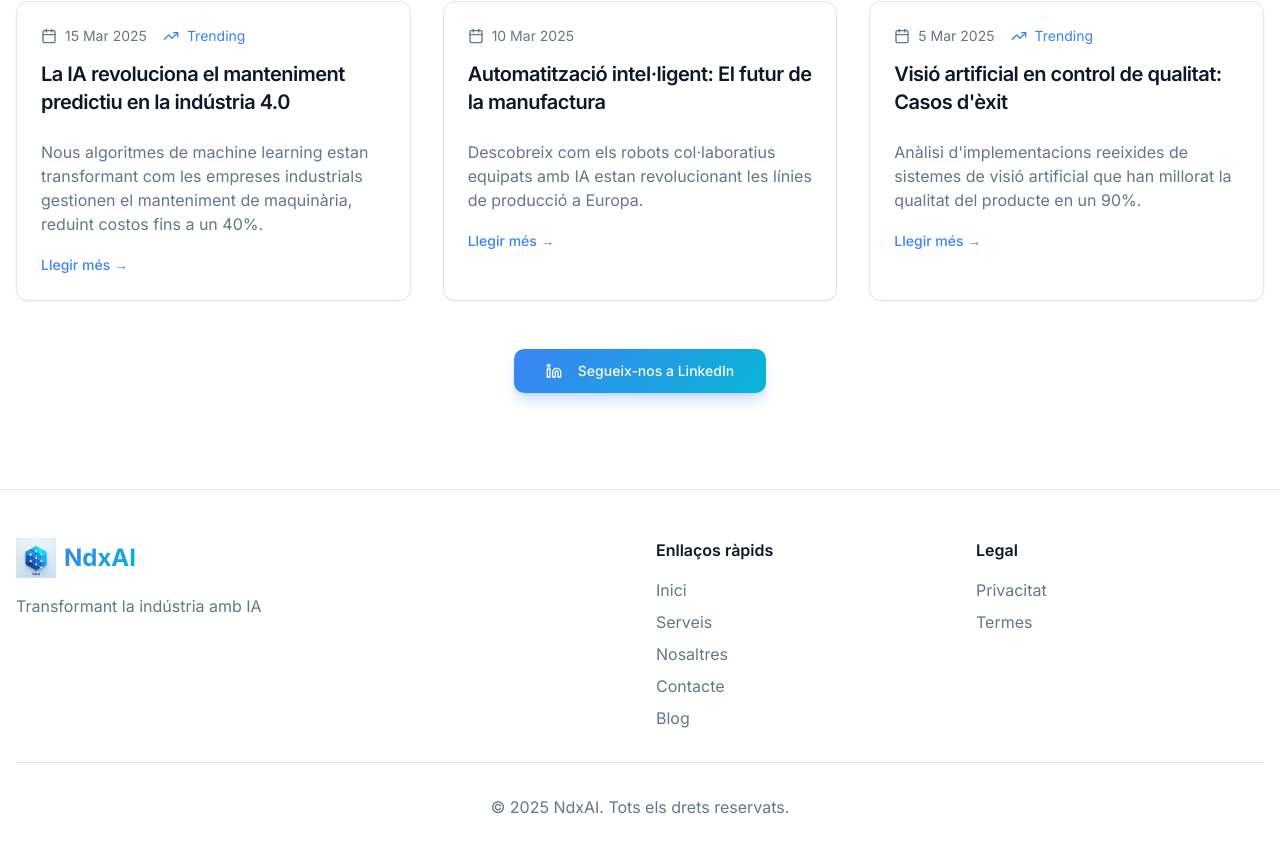
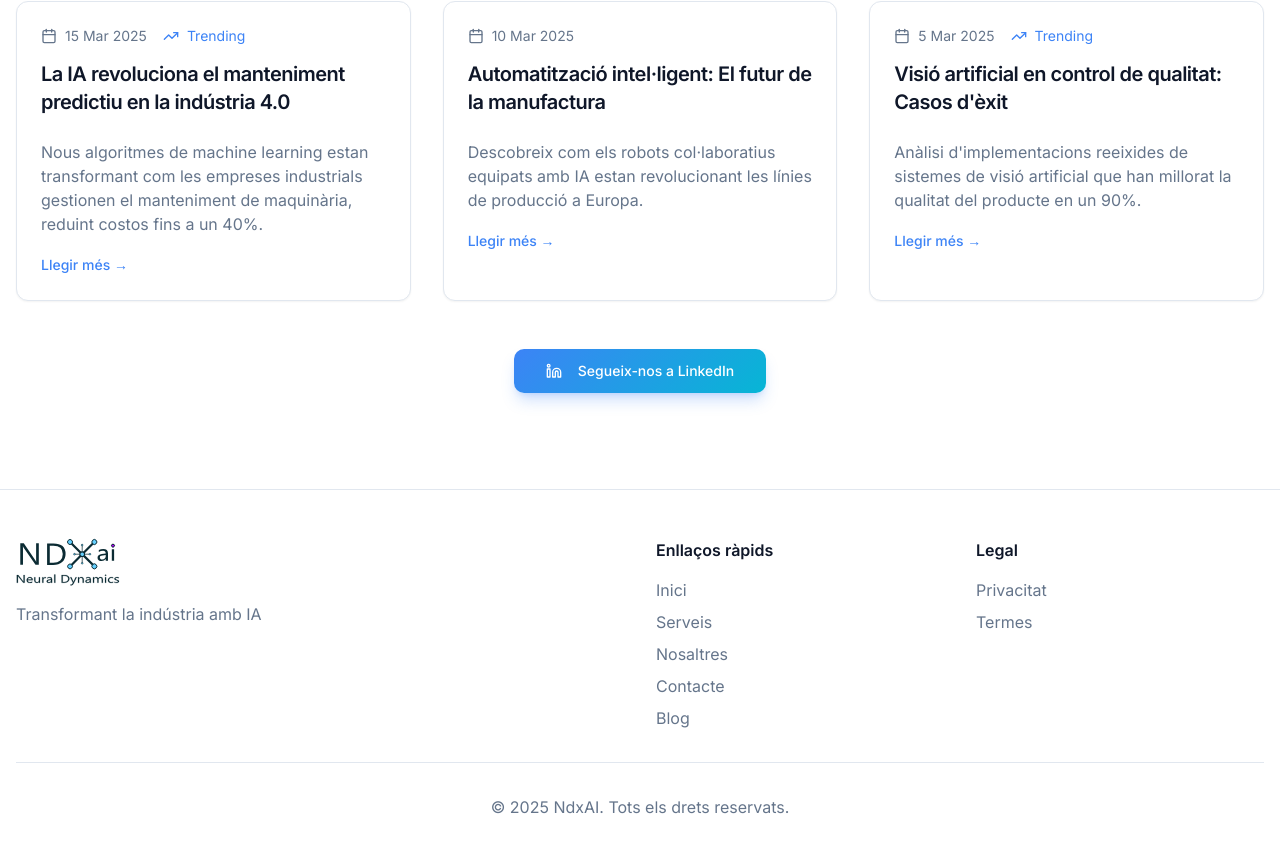
Before and after one commit to gilpratpl/ndxai-innovate-edge, a React (Vite) app: page / in a window 1280 px wide. Shown: the part 3081-3934 px from the top of the page. Built offline with nearby package versions, Linux system fonts and the light colour scheme; the HTML template or start-up script is replaced by a standard one.

Commit message:
Fix: Sync footer logo with header logo

```diff
--- a/src/components/Footer.tsx
+++ b/src/components/Footer.tsx
@@ -1,9 +1,34 @@
+import { useState, useEffect } from 'react';
 import { useLanguage } from '@/contexts/LanguageContext';
-import logo from '@/assets/logo.png';
+import logo from '@/assets/logo_white.svg';
+import logoDark from '@/assets/logo_blue.svg';
 
 const Footer = () => {
   const { t } = useLanguage();
   const currentYear = new Date().getFullYear();
+  const prefersDark = window.matchMedia('(prefers-color-scheme: dark)').matches;
+  const [theme, setTheme] = useState<'light' | 'dark'>(prefersDark ? 'dark' : 'light');
+
+  useEffect(() => {
+    // Listen to theme changes
+    const observer = new MutationObserver(() => {
+      const root = window.document.documentElement;
+      const isDark = root.classList.contains('dark');
+      setTheme(isDark ? 'dark' : 'light');
+    });
+
+    observer.observe(window.document.documentElement, {
+      attributes: true,
+      attributeFilter: ['class'],
+    });
+
+    // Set initial theme
+    const root = window.document.documentElement;
+    const isDark = root.classList.contains('dark');
+    setTheme(isDark ? 'dark' : 'light');
+
+    return () => observer.disconnect();
+  }, []);
 
   const scrollToSection = (id: string) => {
     const element = document.getElementById(id);
@@ -18,10 +43,7 @@ const Footer = () => {
         <div className="grid grid-cols-1 md:grid-cols-4 gap-8 mb-8">
           <div className="col-span-1 md:col-span-2">
             <div className="flex items-center gap-2 mb-4">
-              <img src={logo} alt="NdxAI Logo" className="h-10 w-10" />
-              <span className="text-2xl font-bold bg-gradient-primary bg-clip-text text-transparent">
-                NdxAI
-              </span>
+              <img src={theme === 'dark' ? logo : logoDark} alt="NdxAI Logo" className="h-12 w-30" />
             </div>
             <p className="text-muted-foreground mb-4">
               {t('footer.tagline')}
```
